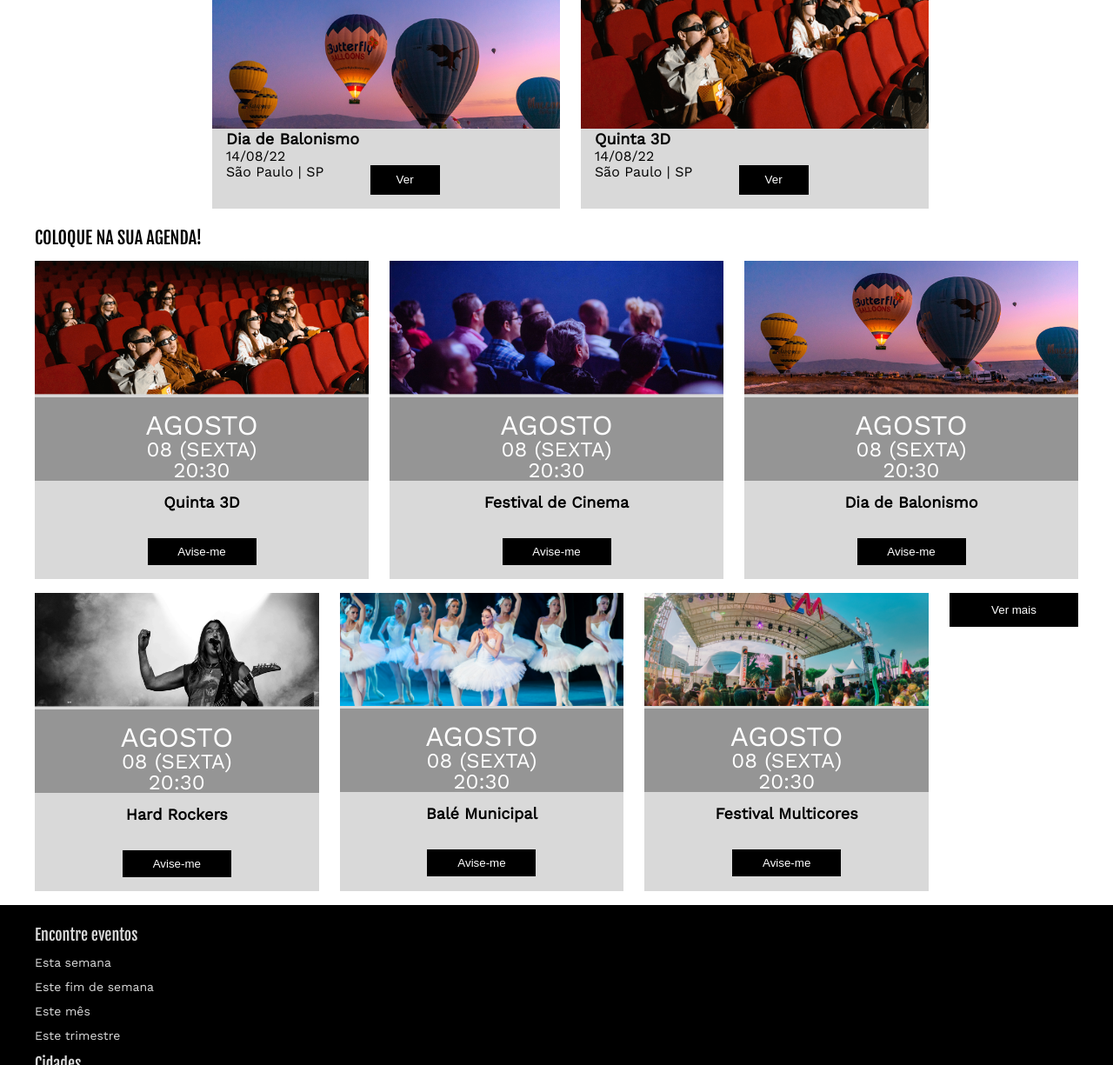
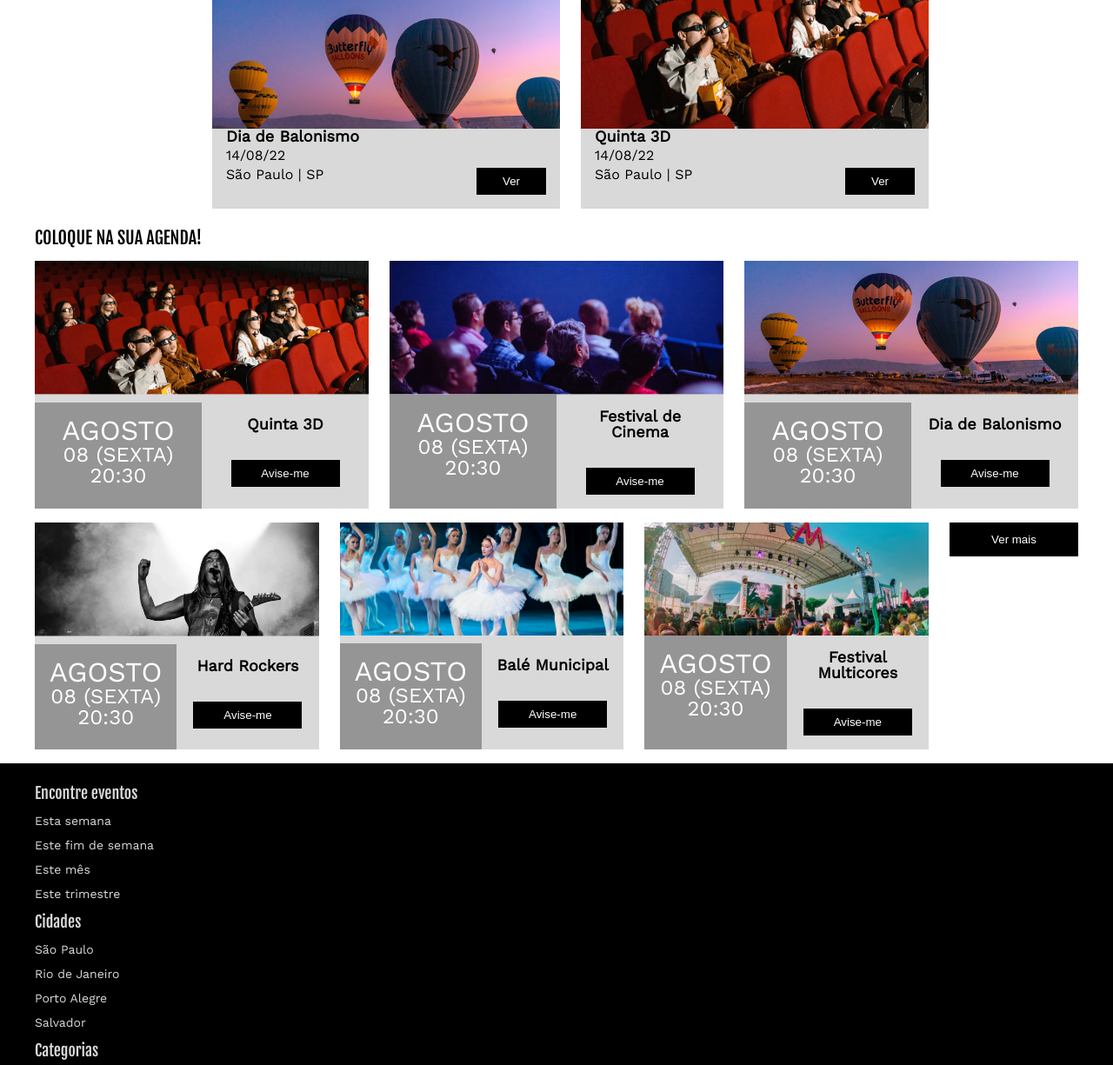
Before and after one commit to PatrickyLucas/Alura_Culturama, a plain HTML site: page index.html in a window 1280 px wide. Shown: the part 2237-3462 px from the top of the page at 87% size. Drawn offline with nearby package versions, Linux system fonts and the light colour scheme.

Commit message:
ajustando template grid da agenda

```diff
--- a/assets/style/grid.css
+++ b/assets/style/grid.css
@@ -16,6 +16,8 @@
 
 .eventos__item {
     display: grid;
+    grid-template-columns: 1fr auto;
+    grid-template-rows: auto repeat(2, 1fr) auto;
     grid-template-areas:
         "imagem imagem"
         "nome nome"
@@ -43,6 +45,18 @@
     grid-area: botao;
 }
 
+/* Agenda  */
+
+.agenda__item {
+    display: grid;
+    grid-template-columns: repeat(2, 1fr);
+    grid-template-columns: repeat(2, 1fr);
+}
+
+.agenda__item img {
+    grid-column: 1/3;
+}
+
 @media (min-width: 720px) {
 
     .banner {
```
